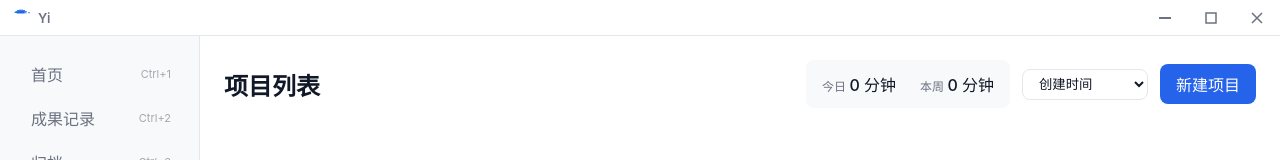
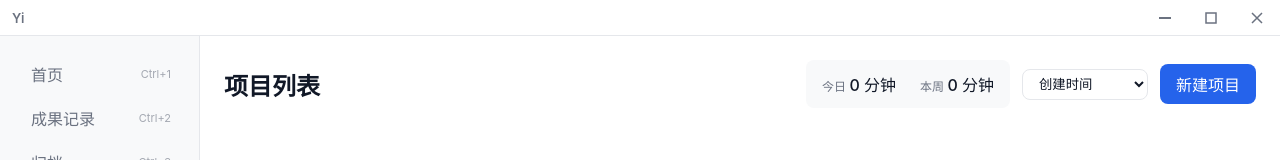
Before and after one commit to nicheng251/Yi, a React (Vite) app: page / in a window 1280 px wide. Shown: the top 160 px of the page. Built offline with nearby package versions, Linux system fonts and the light colour scheme.

Commit message:
chore: 移除标题栏图标，仅保留 "Yi" 文字

```diff
--- a/src/components/TitleBar.tsx
+++ b/src/components/TitleBar.tsx
@@ -14,7 +14,6 @@ export function TitleBar() {
   return (
     <div className="titlebar">
       <div className="titlebar-drag">
-        <img src="/icon.png" className="titlebar-icon" alt="" />
         <span className="titlebar-appname">Yi</span>
       </div>
       <div className="titlebar-controls">
--- a/src/styles/global.css
+++ b/src/styles/global.css
@@ -205,7 +205,6 @@ a {
   -webkit-app-region: drag;
 }
 
-.titlebar-icon { width: 18px; height: 18px; }
 .titlebar-appname { font-size: 13px; font-weight: 600; color: var(--text-secondary); }
 
 .titlebar-controls {
```
Also changed, not shown: public/icon.png (deleted).
